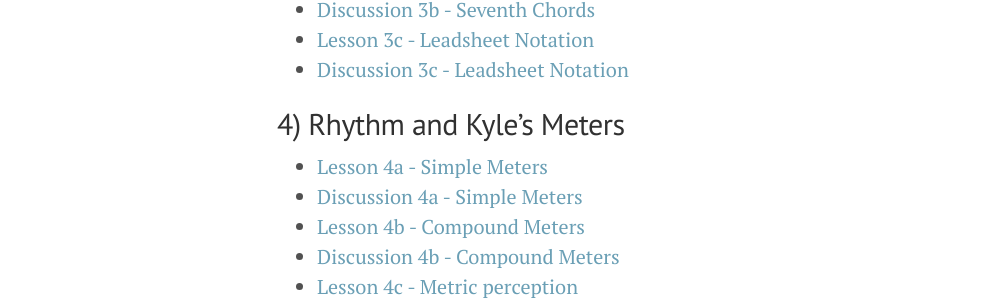
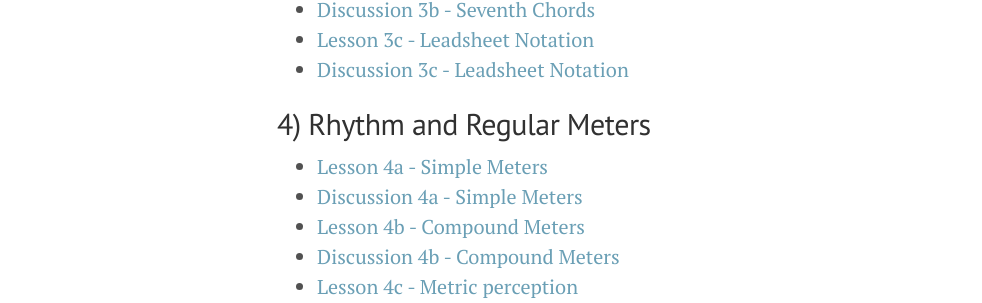
Before and after one commit to intmus/inttheory19-20, a Jekyll site: the page built from toc.md, in a window 1280 px wide and 900 px high, scrolled down 666 px. Shown: the part 156-459 px from the top of the window, without its empty margins (3-985 px from the left). Built offline with Jekyll 4.4.1, drawn with Linux system fonts in a browser that asks for light colours.

Commit message:
Undoing previous revission

```diff
--- a/_config.yml
+++ b/_config.yml
@@ -33,7 +33,7 @@ collections:
     name: 3) Triads, Seventh Chords, and Leadsheet Notation
   04-intro-rhythm:
     output: true
-    name: 4) Rhythm and Kyle's Meters
+    name: 4) Rhythm and Regular Meters
   05-counterpoint-embell-shapes:
     output: true
     name: 5) Counterpoint and Embellishing Shapes
```
